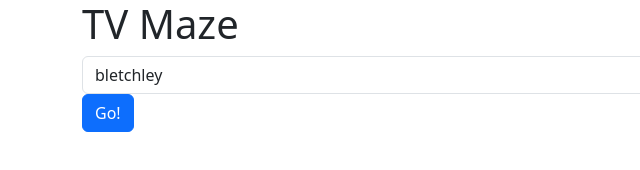
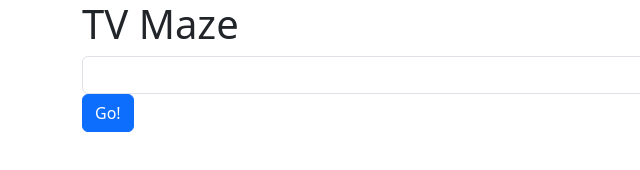
Before and after one commit to philipbrowne/tv-maze, a plain HTML site: page index.html in a window 1280 px wide. Shown: the full height of the page, 0-640 px from the left. Drawn offline with nearby package versions, Linux system fonts and the light colour scheme.

Commit message:
clean up js and html

```diff
--- a/index.html
+++ b/index.html
@@ -14,7 +14,7 @@
     <div class="container">
       <h1>TV Maze</h1>
       <form class="form-inline" id="search-form">
-        <input class="form-control" id="search-query" value="bletchley">
+        <input class="form-control" id="search-query">
         <button class="btn btn-primary" type="submit">Go!</button>
       </form>
       <div class="row mt-3" id="shows-list">
--- a/tvmaze.js
+++ b/tvmaze.js
@@ -1,25 +1,4 @@
-/** Given a query string, return array of matching shows:
- *     { id, name, summary, episodesUrl }
- */
-
-/** Search Shows
- *    - given a search term, search for tv shows that
- *      match that query.  The function is async show it
- *       will be returning a promise.
- *
- *   - Returns an array of objects. Each object should include
- *     following show information:
- *    {
-        id: <show id>,
-        name: <show name>,
-        summary: <show summary>,
-        image: <an image from the show data, or a default imege if no image exists, (image isn't needed until later)>
-      }
- */
 async function searchShows(query) {
-  // TODO: Make an ajax request to the searchShows api.  Remove
-  // hard coded data.
-
   {
     const res = await axios.get(
       `http://api.tvmaze.com/search/shows?q=${query}`
@@ -42,19 +21,7 @@ async function searchShows(query) {
     });
     return shows;
   }
-  // return [
-  //   {
-  //     id: 1767,
-  //     name: "The Bletchley Circle",
-  //     summary: "<p><b>The Bletchley Circle</b> follows the journey of four ordinary women with extraordinary skills that helped to end World War II.</p><p>Set in 1952, Susan, Millie, Lucy and Jean have returned to their normal lives, modestly setting aside the part they played in producing crucial intelligence, which helped the Allies to victory and shortened the war. When Susan discovers a hidden code behind an unsolved murder she is met by skepticism from the police. She quickly realises she can only begin to crack the murders and bring the culprit to justice with her former friends.</p>",
-  //     image: "http://static.tvmaze.com/uploads/images/medium_portrait/147/369403.jpg"
-  //   }
-  // ]
 }
-
-/** Populate shows list:
- *     - given list of shows, add shows to DOM
- */
 
 function populateShows(shows) {
   {
@@ -104,21 +71,14 @@ function populateShows(shows) {
   }
 }
 
-/** Handle search form submission:
- *    - hide episodes area
- *    - get list of matching shows and show in shows list
- */
-
 $('#search-form').on('submit', async function handleSearch(evt) {
   evt.preventDefault();
-
   let query = $('#search-query').val();
   if (!query) return;
-
   $('#episodes-area').hide();
-
   let shows = await searchShows(query);
   populateShows(shows);
+  document.getElementById('search-query').value = '';
 });
 
 /** Given a show ID, return list of episodes:
```
